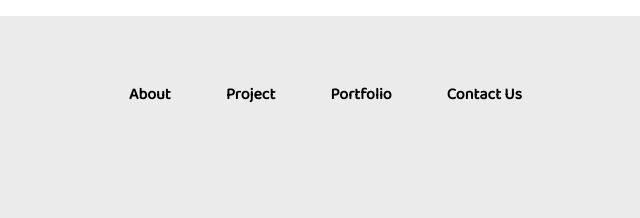
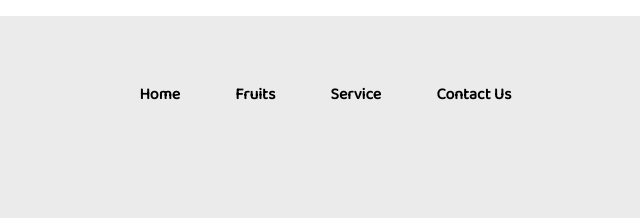
Before and after one commit to jawadqasim99/Tropiko-website, a plain HTML site: page index.html in a window 1280 px wide. Shown: the top 218 px of the page, 323-963 px from the left. Drawn offline with Linux system fonts and the light colour scheme.

Commit message:
nav bar changing

```diff
--- a/index.html
+++ b/index.html
@@ -18,10 +18,10 @@
           </div>
 
           <div class="menu">
-            <a href="about.html" class="is-active">About</a>
-            <a href="#">Project</a>
-            <a href="#">Portfolio</a>
-            <a href="contactus.html">Contact Us</a>
+            <a href="#home" class="is-active">Home</a>
+            <a href="#Fruits">Fruits</a>
+            <a href="#Service">Service</a>
+            <a href="#contect" >Contact Us </a>
           </div>
           <div class="searchIcon">
             <img class="search" src="./images/search-icon.png" alt="" />
@@ -35,7 +35,7 @@
         </div>
       </nav>
 
-      <div class="secondSection">
+      <div class="secondSection" id="home">
         <div class="left">
           <h1>welcome to our fruit shop</h1>
           <p>
@@ -45,7 +45,7 @@
             ab. Perspiciatis fugit atque molestias ex quo porro.
           </p>
           <button>Shop Now</button>
-          <button class="black">Contact Us</button>
+          <button class="black" >Contact Us</button>
         </div>
         <div class="right">
           <img src="./images/slide-img.png" alt="" />
@@ -53,7 +53,7 @@
       </div>
     </div>
     <!-- Over service section  -->
-    <div class="overService">
+    <div class="overService" id="Service">
       <h1>Our Service</h1>
       <p>
         Lorem ipsum dolor, sit amet consectetur adipisicing elit. Vel atque,
@@ -95,7 +95,7 @@
     </div>
 
     <!-- Freash Fruits -->
-    <div class="overService freashFruit">
+    <div class="overService freashFruit" id="Fruits">
       <h1>freash Fruit</h1>
       <p>
         Lorem ipsum dolor, sit amet consectetur adipisicing elit. Vel atque,
@@ -156,7 +156,7 @@
     </div>
 
     <!-- ......... Testimonial Section -->
-    <div class="overService test_section">
+    <div class="overService test_section" >
       <h1>Testimonial</h1>
       <p>
         Lorem ipsum dolor, sit amet consectetur adipisicing elit. Vel atque,
@@ -176,7 +176,7 @@
     </div>
 
     <!-- content us section/ -->
-    <div class="contect_us">
+    <div class="contect_us" id="contect">
       <div class="left_div">
         <h1>Contact US</h1>
         <form action="#">
```
